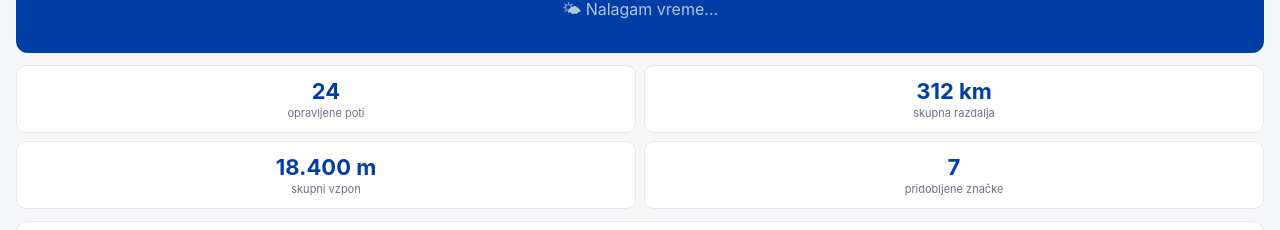
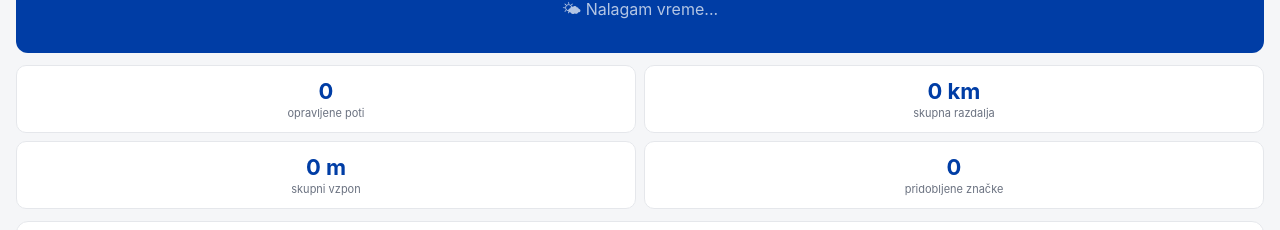
Before and after one commit to damjanvrhar-source/pohodnik, a React (Vite) app: page / in a window 1280 px wide. Shown: the part 168-398 px from the top of the page. Built offline with nearby package versions, Linux system fonts and the light colour scheme; no server answers.

Commit message:
Popravi statistike na 0

```diff
--- a/src/zasloni/Domov.jsx
+++ b/src/zasloni/Domov.jsx
@@ -124,10 +124,10 @@ export default function Domov() {
 
       {/* Statistike */}
       <div className="stat-grid">
-        <div className="stat"><div className="stat-st">24</div><div className="stat-ime">opravljene poti</div></div>
-        <div className="stat"><div className="stat-st">312 km</div><div className="stat-ime">skupna razdalja</div></div>
-        <div className="stat"><div className="stat-st">18.400 m</div><div className="stat-ime">skupni vzpon</div></div>
-        <div className="stat"><div className="stat-st">7</div><div className="stat-ime">pridobljene značke</div></div>
+        <div className="stat"><div className="stat-st">0</div><div className="stat-ime">opravljene poti</div></div>
+        <div className="stat"><div className="stat-st">0 km</div><div className="stat-ime">skupna razdalja</div></div>
+        <div className="stat"><div className="stat-st">0 m</div><div className="stat-ime">skupni vzpon</div></div>
+        <div className="stat"><div className="stat-st">0</div><div className="stat-ime">pridobljene značke</div></div>
       </div>
 
       {/* Priporočene poti */}
```
